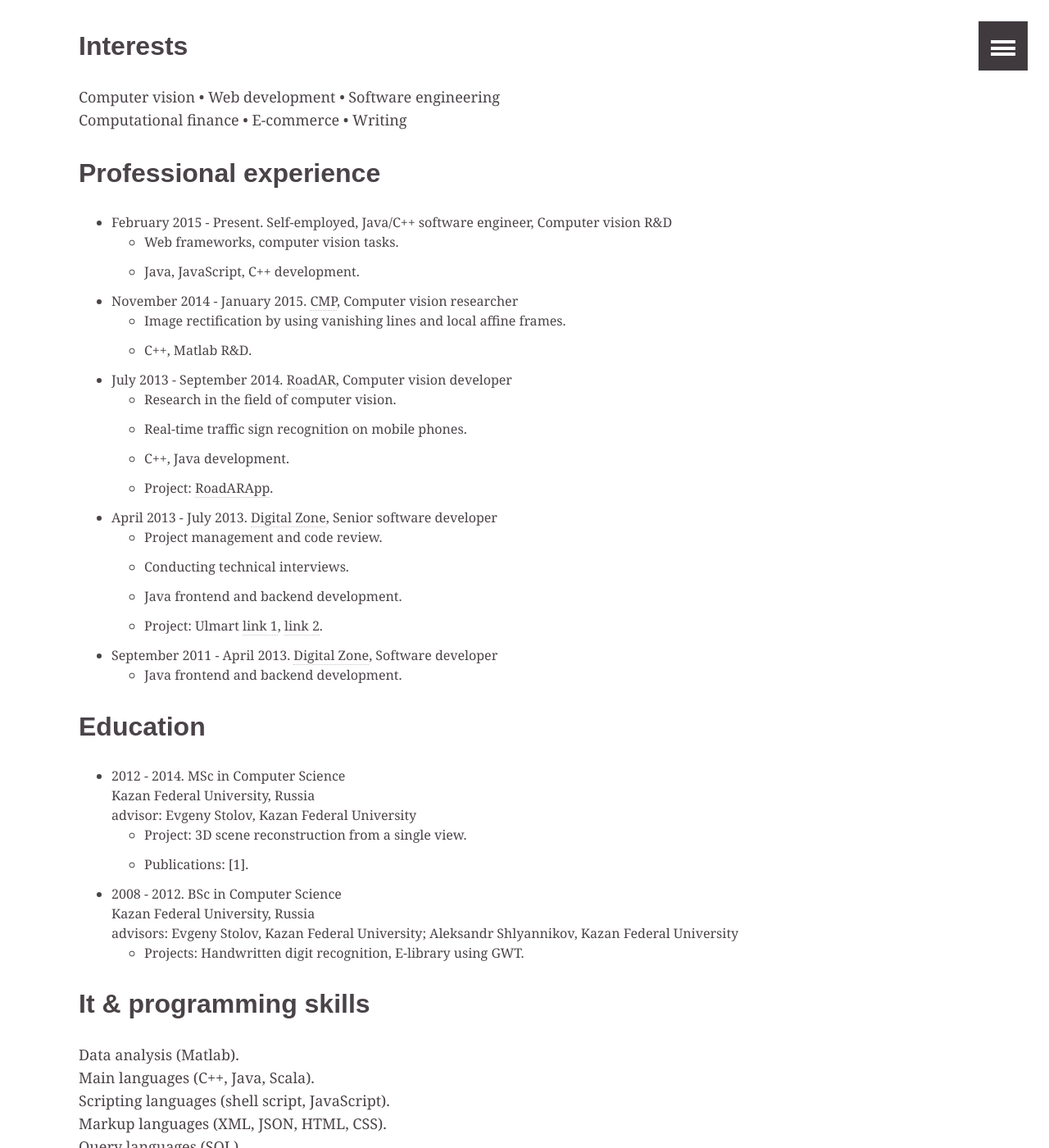
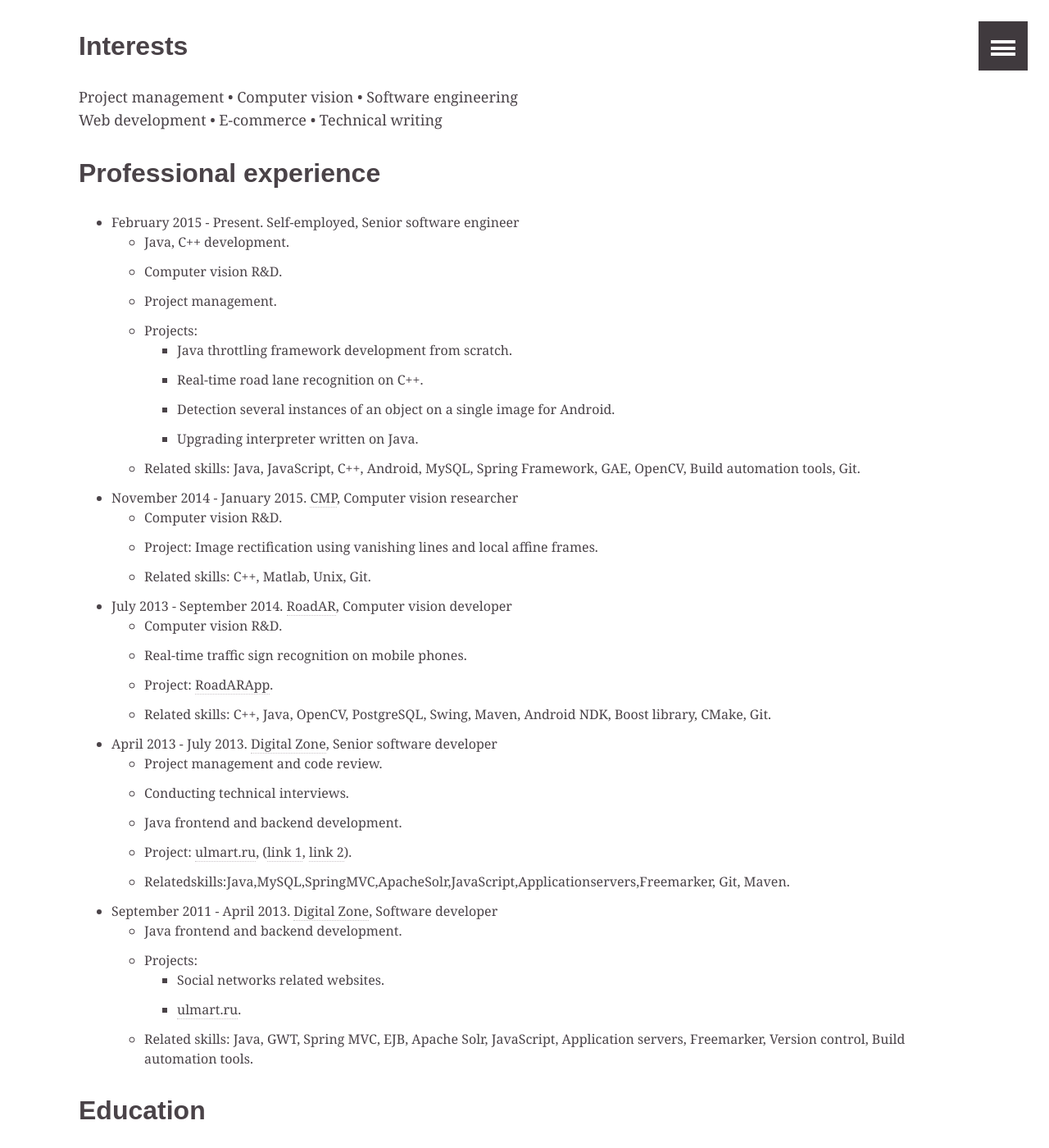
Before and after one commit to Foat/foat.github.io, a Jekyll site: the page built from cv.md, in a window 1280 px wide and 1400 px high, scrolled down 338 px. Shown: the whole window at 82% size. Built offline with Jekyll 4.4.1, drawn with Linux system fonts in a browser that asks for light colours; some of the changed text lies outside the part shown.

Commit message:
up cv md

```diff
--- a/cv.md
+++ b/cv.md
@@ -14,60 +14,75 @@ ads: false
 date: 2015-05-12T22:01:03+03:00
 ---
 
-Java/C++ software engineer, Computer vision R&D
+Senior software engineer
 [E-mail], [Github], [LinkedIn]
 
 ### [pdf version](/cv.pdf)
 
 ## Interests
-Computer vision • Web development • Software engineering
-Computational finance • E-commerce • Writing
-
+Project management • Computer vision • Software engineering
+Web development • E-commerce • Technical writing
 
 ## Professional experience
-* February 2015 - Present. Self-employed, Java/C++ software engineer, Computer vision R&D
-	* Web frameworks, computer vision tasks.
-	* Java, JavaScript, C++ development.
+* February 2015 - Present. Self-employed, Senior software engineer
+	* Java, C++ development.
+	* Computer vision R&D.
+	* Project management.
+	* Projects:
+		* Java throttling framework development from scratch.
+		* Real-time road lane recognition on C++.
+		* Detection several instances of an object on a single image for Android.
+		* Upgrading interpreter written on Java.
+	* Related skills: Java, JavaScript, C++, Android, MySQL, Spring Framework, GAE, OpenCV, Build automation tools, Git.
 * November 2014 - January 2015. [CMP], Computer vision researcher
-	* Image rectification by using vanishing lines and local affine frames.
-	* C++, Matlab R&D.
+	* Computer vision R&D.
+	* Project: Image rectification using vanishing lines and local affine frames.
+	* Related skills: C++, Matlab, Unix, Git.
 * July 2013 - September 2014. [RoadAR], Computer vision developer
-	* Research in the field of computer vision.
+	* Computer vision R&D.
 	* Real-time traffic sign recognition on mobile phones.
-	* C++, Java development.
 	* Project: [RoadARApp](https://play.google.com/store/apps/details?id=ru.roadar.android).
+	* Related skills: C++, Java, OpenCV, PostgreSQL, Swing, Maven, Android NDK, Boost library, CMake, Git.
 * April 2013 - July 2013. [Digital Zone], Senior software developer
 	* Project management and code review.
 	* Conducting technical interviews.
 	* Java frontend and backend development.
-	* Project: Ulmart [link 1](http://dz.ru/portfolio/clients/ulmart/release_1-0/), [link 2](http://dz.ru/portfolio/clients/ulmart/release_2-0).
+	* Project: [ulmart.ru], ([link 1](http://dz.ru/portfolio/clients/ulmart/release_1-0/), [link 2](http://dz.ru/portfolio/clients/ulmart/release_2-0)).
+	* Relatedskills:Java,MySQL,SpringMVC,ApacheSolr,JavaScript,Applicationservers,Freemarker, Git, Maven.
 * September 2011 - April 2013. [Digital Zone], Software developer
 	* Java frontend and backend development.
+	* Projects:
+		* Social networks related websites.
+		* [ulmart.ru].
+	* Related skills: Java, GWT, Spring MVC, EJB, Apache Solr, JavaScript, Application servers, Freemarker, Version control, Build automation tools.
 
 ## Education
 * 2012 - 2014. MSc in Computer Science
 Kazan Federal University, Russia
 advisor: Evgeny Stolov, Kazan Federal University
-	* Project: 3D scene reconstruction from a single view.
-	* Publications: [1].
+	* Computer vision, Image processing.
+	* Project: 3D scene reconstruction from a single view. Publication: [1].
+	* Related skills: Matlab, C++, TeX.
 
 * 2008 - 2012. BSc in Computer Science
 Kazan Federal University, Russia
 advisors: Evgeny Stolov, Kazan Federal University; Aleksandr Shlyannikov, Kazan Federal University
-	* Projects: Handwritten digit recognition, E-library using GWT.
+	* Computer vision, Image processing, Web development.
+	* Projects: Handwritten digit recognition, E-library using GWT .
+	* Related skills: Java, JEE, GWT.
 
 ## It & programming skills
-Data analysis (Matlab).
-Main languages (C++, Java, Scala).
-Scripting languages (shell script, JavaScript).
-Markup languages (XML, JSON, HTML, CSS).
-Query languages (SQL).
-Application and web servers (JBoss, Tomcat, Jetty).
-Revision control (Git, Subversion).
-Build tools (Maven, Gradle, CMake).
-Systems on administration level (OS X, Linux, Windows).
-Other (Spring MVC, EJB, GWT, JQuery, MySQL, PostgreSQL, GAE).
-Digital typesetting (TeX, LaTeX).
+Main languages: Java, C++.
+Data analysis: Matlab.
+Scripting languages: Shell script, JavaScript.
+Markup languages: XML, JSON, HTML, CSS.
+Query languages: SQL.
+Application and web servers: JBoss, Tomcat, Jetty.
+Revision control: Git, Subversion.
+Build tools: Maven, Gradle, CMake.
+Systems on administration level: OS X, Linux, Windows.
+Other: Spring Framework, EJB, GWT, JQuery, MySQL, PostgreSQL, GAE.
+Digital typesetting: TeX, LaTeX.
 
 ## Languages
 Russian (native speaker)
@@ -84,3 +99,4 @@ English (professional working proficiency)
 [CMP]: http://cmp.felk.cvut.cz
 [RoadAR]: http://roadar.ru
 [Digital Zone]: http://dz.ru
+[ulmart.ru]: http://www.ulmart.ru
```
Also changed, not shown: 2 other files.
